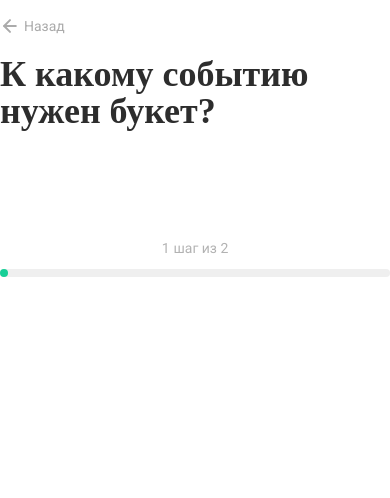
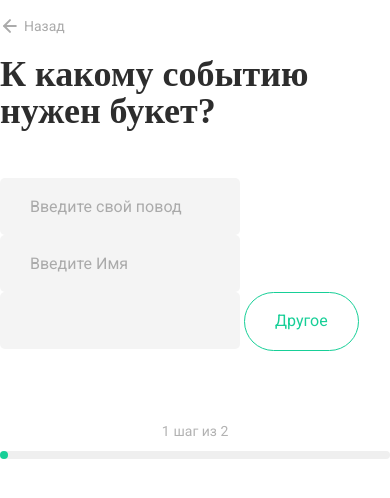
Before and after one commit to KirillYabl/FlowerShop, a Django app: page /quiz in a window 390 px wide. Shown: the part 244-742 px from the top of the page. Run offline with Django 3.2, Linux system fonts and the light colour scheme; data that the repository does not hold is empty; parts of the project's set-up code (start-up, migrations or seed data) failed here and were passed over; some web fonts are replaced.

Commit message:
Make custom reason for recommendation
Custom reason also require name and phone for consultation
There is no recommended bouquet with custom reason, only consultation

```diff
--- a/assets/css/main.css
+++ b/assets/css/main.css
@@ -427,6 +427,9 @@ margin-bottom: 30px;
 	line-height: 103.52%;
 	color: #2D2D2D;
 }
+.quiz__elems_sec {
+    margin-top: 10px;
+}
 .quiz__elem {
 	font-weight: 500;
 	font-size: 16px;
@@ -490,6 +493,23 @@ margin-bottom: 30px;
 	border-radius: 10px;
 	width: 50%;
 	height: 8px;
+}
+
+.quiz__form_input {
+	width: 240px;
+	height: 57px;
+
+	background: #F4F4F4;
+	border-radius: 5px;
+	padding-left: 30px;
+	padding-right: 15px;
+	border: none;
+	font-size: 16px;
+line-height: 103.52%;
+/* identical to box height, or 17px */
+/*	margin-right: 10px;*/
+	outline: none;
+color: rgba(0, 0, 0);
 }
 
 /*result.html*/
--- a/flowerapp/forms.py
+++ b/flowerapp/forms.py
@@ -31,3 +31,35 @@ class ConsultationForm(forms.ModelForm):
         super().__init__(*args, **kwargs)
         for visible in self.visible_fields():
             visible.field.widget.attrs['class'] = 'consultation__form_input'
+
+
+class CustomEventForm(forms.Form):
+    event = forms.CharField(
+        max_length=100,
+        label='',
+        widget=forms.TextInput(attrs={'placeholder': 'Введите свой повод'}),
+        error_messages={
+            'required': 'Поле "Повод" не должно быть пустым'
+        }
+    )
+    client_name = forms.CharField(
+        max_length=200,
+        label='',
+        widget=forms.TextInput(attrs={'placeholder': 'Введите Имя'}),
+        error_messages={
+            'required': 'Поле "Имя" не должно быть пустым'
+        }
+    )
+    phone = PhoneNumberField(
+        region='RU',
+        label='',
+        widget=RegionalPhoneNumberWidget(attrs={'placeholder': '+ 7(999) 000-00-00'}),
+        error_messages={
+            'invalid': 'Поле "Телефон" должно быть в формате + 7(999) 000-00-00'
+        }
+    )
+
+    def __init__(self, *args, **kwargs):
+        super().__init__(*args, **kwargs)
+        for visible in self.visible_fields():
+            visible.field.widget.attrs['class'] = 'quiz__form_input'
--- a/flowerapp/models.py
+++ b/flowerapp/models.py
@@ -161,6 +161,8 @@ class Consultation(models.Model):
         choices=Status.choices,
         default=Status.created
     )
+    event = models.CharField('повод', max_length=100, blank=True)
+    budget = models.CharField('бюджет', max_length=100, blank=True)
 
     class Meta:
         verbose_name = 'консультация'
--- a/flowerapp/views.py
+++ b/flowerapp/views.py
@@ -7,7 +7,9 @@ from django.urls import reverse
 from django.utils import timezone
 
 from .forms import ConsultationForm
+from .forms import CustomEventForm
 from .models import Bouquet
+from .models import Consultation
 from .models import Event
 from .models import FlowerShop
 from .models import BouquetItemsInBouquet
@@ -72,13 +74,41 @@ def quiz(request: WSGIRequest) -> HttpResponse:
     event = request.GET.get('event', None)
     price_from = request.GET.get('price_from', None)
     price_to = request.GET.get('price_to', None)
+    custom = request.GET.get('custom', 'false').lower() == 'true'
     step = 1
     if event:
         step = 2
-    context = {'events': Event.objects.all(), 'step': step, 'event': event}
+    context = {'events': Event.objects.all(), 'step': step, 'event': event, 'custom': custom}
+    if step == 1:
+        context['form'] = CustomEventForm()
+    elif step == 2 and custom:
+        context['form'] = CustomEventForm(request.GET)
+        context['anchor'] = '#consultation'
+        if context['form'].is_valid():
+            for name, value in context['form'].cleaned_data.items():
+                context[name] = str(value)
+        else:
+            context['step'] = 1
+            return render(request, 'quiz.html', context)
+
     if event and price_from and price_to:
-        query_string = urlencode({'event': event, 'price_from': price_from, 'price_to': price_to})
-        return redirect(reverse('result') + '?' + query_string)
+        if not custom:
+            query_string = urlencode({'event': event, 'price_from': price_from, 'price_to': price_to})
+            return redirect(reverse('result') + '?' + query_string)
+        budget = f'От {price_from} до {price_to}'
+        consultation_obj = Consultation(
+            client_name=context['client_name'],
+            phone=context['phone'],
+            event=context['event'],
+            budget=budget,
+        )
+        consultation_obj.save()
+        response = redirect('index')
+        expires_seconds = 3
+        expires = timezone.now() + timezone.timedelta(seconds=expires_seconds)
+        response.set_cookie('success_alert_style', 'block', expires=expires)
+        return response
+
     return render(request, 'quiz.html', context)
 
 
--- a/templates/base.html
+++ b/templates/base.html
@@ -59,7 +59,7 @@
 {% block consultation %}
 <div class="success-alert" style="display: {{ success_alert_style|default:'none' }}">
   <span class="closebtn" onclick="this.parentElement.style.display='none';">&times;</span>
-  <strong>Успешно!</strong> Менеджер перезвонит вам в течение часа для консультации
+  <strong>Успешно!</strong> Менеджер перезвонит вам в течение 20 минут для консультации
 </div>
 <section id="consultation">
   <div class="container">
--- a/templates/quiz.html
+++ b/templates/quiz.html
@@ -5,8 +5,10 @@
   <div class="container">
     <div class="quiz">
       <div class="quiz__back ">
-        <a href="{% url 'quiz' %}" class="quiz__back_link fic"><img src="{% static 'img/arrow-left.svg' %}" alt="arrow-left"
-                                                     class="arrowLeft">
+        <a href="{% if step == 1 %}{% url 'index' %}{% else %}{% url 'quiz' %}{% endif %}"
+           class="quiz__back_link fic"><img src="{% static 'img/arrow-left.svg' %}"
+                                            alt="arrow-left"
+                                            class="arrowLeft">
           <span class="quiz__back_intro">Назад</span></a>
       </div>
       {% if step == 1 %}
@@ -16,9 +18,31 @@
           {% for event in events %}
           <form action="{% url 'quiz' %}">
             <button class="quiz__elem" name="event" value="{{ event.id }}">{{ event.name }}</button>
-            <input type="hidden"/>
+            <input type="hidden" name="custom" value="false"/>
           </form>
           {% endfor %}
+        </div>
+        <div class="quiz__elems_sec fic">
+          <form action="{% url 'quiz' %}" method="get">
+            {% for field in form %}
+            {{ field }}
+            {% endfor %}
+            <button class="quiz__elem" type="submit" name="custom" value="true">Другое</button>
+            {% if form.errors %}
+            <ul>
+              {% for field in form %}
+              {% for error in field.errors %}
+              <li>{{ error|escape }}</li>
+              {% endfor %}
+              {% endfor %}
+            </ul>
+            {% endif %}
+          </form>
+          <!--          <form action="{% url 'quiz' %}">-->
+          <!--            <input style="color: #000000" type="text" name="event" class="order__form_input"-->
+          <!--                   placeholder="Введите свой повод" required/>-->
+          <!--            <button class="quiz__elem" type="submit" name="custom" value="true">Другое</button>-->
+          <!--          </form>-->
         </div>
         <div class="quiz__progress">
           <div class="quiz__progress_step">
@@ -35,29 +59,41 @@
       <div class="quiz__block">
         <h1 class="quiz__title">На какой бюджет рассчитываете?</h1>
         <div class="quiz__elems fic">
-          <form action="{% url 'result' %}">
+          <form action="{{ anchor }}">
             <button class="quiz__elem" type="submit">До 1 000 руб</button>
             <input type="hidden" name="price_from" value="0"/>
             <input type="hidden" name="price_to" value="1000"/>
             <input type="hidden" name="event" value="{{ event }}"/>
+            <input type="hidden" name="custom" value="{{ custom }}"/>
+            <input type="hidden" name="client_name" value="{{ client_name }}"/>
+            <input type="hidden" name="phone" value="{{ phone }}"/>
           </form>
-          <form action="{% url 'result' %}">
+          <form action="{{ anchor }}">
             <button class="quiz__elem">1 000 - 5 000 руб</button>
             <input type="hidden" name="price_from" value="1000"/>
             <input type="hidden" name="price_to" value="5000"/>
             <input type="hidden" name="event" value="{{ event }}"/>
+            <input type="hidden" name="custom" value="{{ custom }}"/>
+            <input type="hidden" name="client_name" value="{{ client_name }}"/>
+            <input type="hidden" name="phone" value="{{ phone }}"/>
           </form>
-          <form action="{% url 'result' %}">
+          <form action="{{ anchor }}">
             <button class="quiz__elem">от 5 000 руб</button>
             <input type="hidden" name="price_from" value="5000"/>
-            <input type="hidden" name="price_to" value="1000000"/>
+            <input type="hidden" name="price_to" value="999999999"/>
             <input type="hidden" name="event" value="{{ event }}"/>
+            <input type="hidden" name="custom" value="{{ custom }}"/>
+            <input type="hidden" name="client_name" value="{{ client_name }}"/>
+            <input type="hidden" name="phone" value="{{ phone }}"/>
           </form>
-          <form action="{% url 'result' %}">
+          <form action="{{ anchor }}">
             <button class="quiz__elem">Не имеет значения</button>
             <input type="hidden" name="price_from" value="0"/>
-            <input type="hidden" name="price_to" value="1000000"/>
+            <input type="hidden" name="price_to" value="999999999"/>
             <input type="hidden" name="event" value="{{ event }}"/>
+            <input type="hidden" name="custom" value="{{ custom }}"/>
+            <input type="hidden" name="client_name" value="{{ client_name }}"/>
+            <input type="hidden" name="phone" value="{{ phone }}"/>
           </form>
         </div>
         <div class="quiz__progress">
```
Also changed, not shown: flowerapp/migrations/0006_auto_20230119_2352.py (added).
